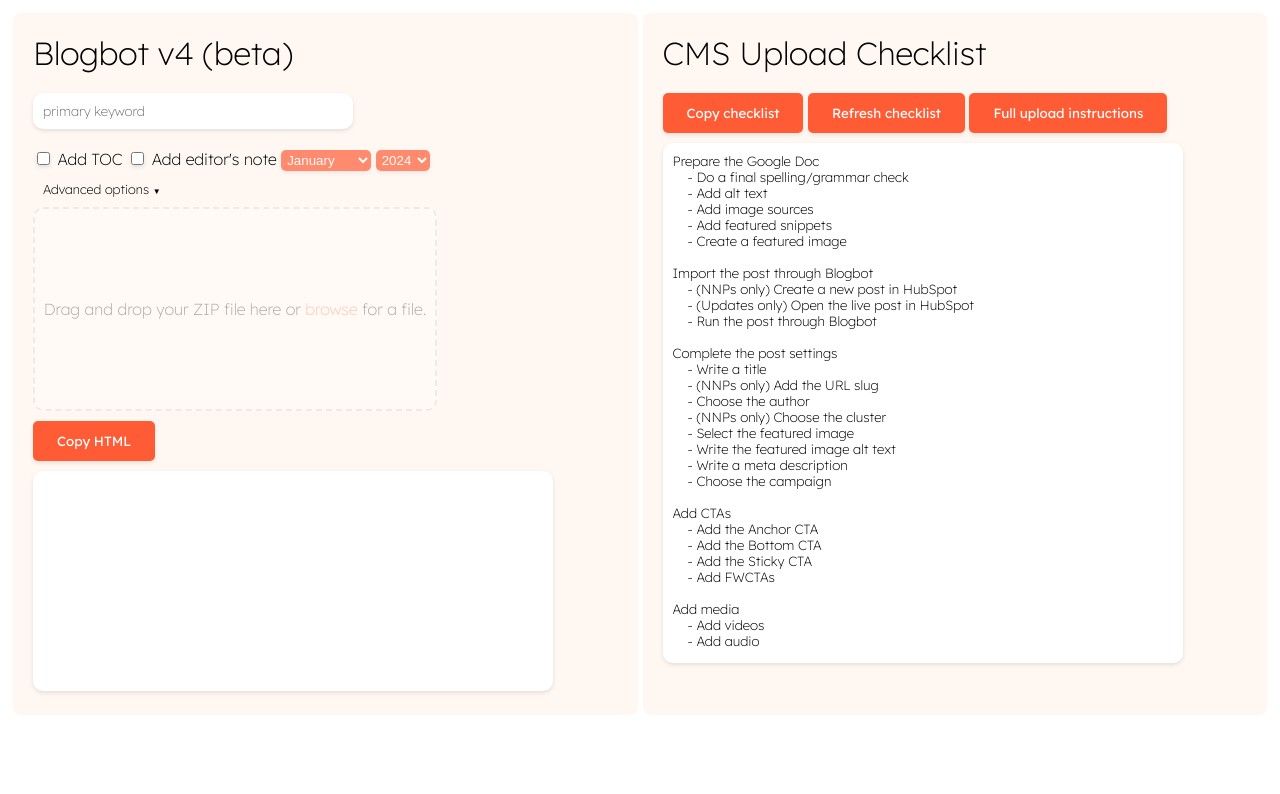
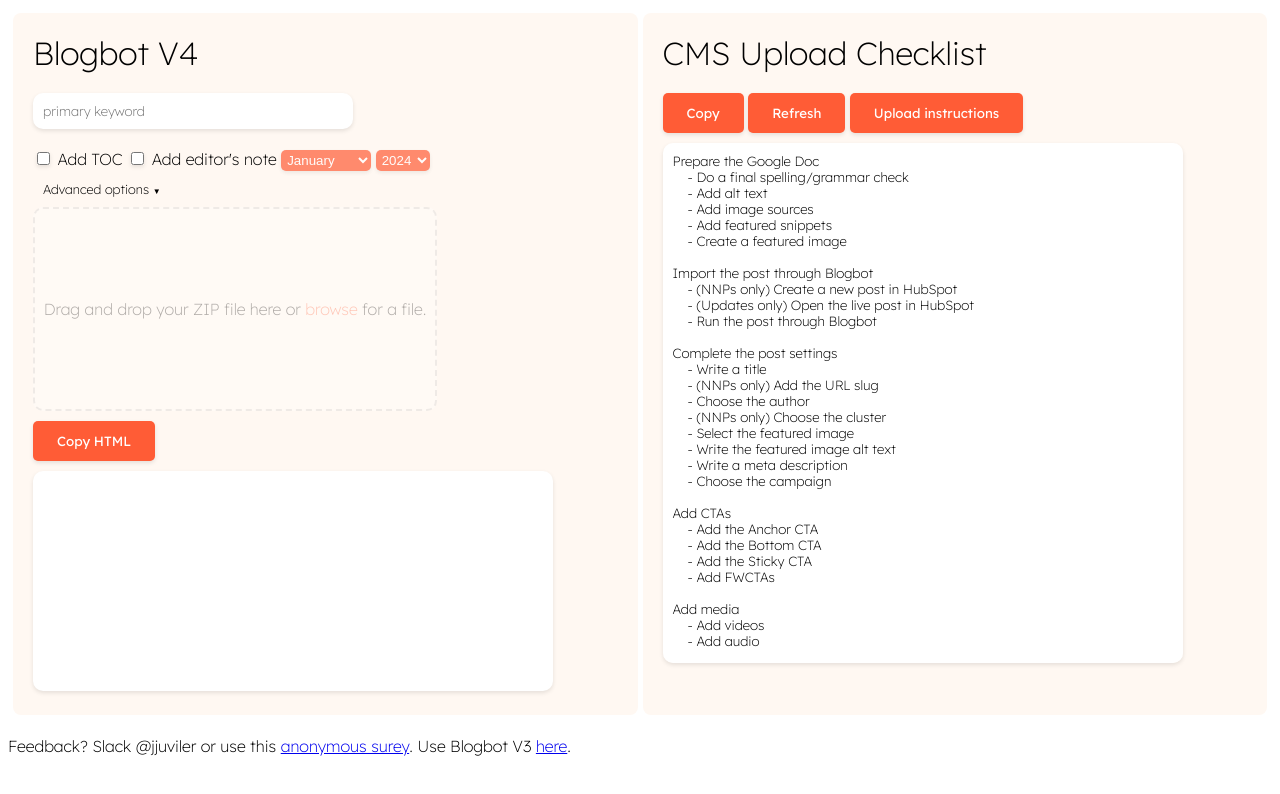
Before and after one commit to jjuviler/blogbot-beta, a plain HTML site: page index.html in a window 1280 px wide. Drawn offline with nearby package versions, Linux system fonts and the light colour scheme.

Commit message:
Update index.html

```diff
--- a/index.html
+++ b/index.html
@@ -22,11 +22,22 @@
 
     <!-- style sheets -->
     <link rel="stylesheet" href="style.css">
+
+    <!-- Google analytics tag (gtag.js) -->
+    <script async src="https://www.googletagmanager.com/gtag/js?id=G-VXTB4NQ2K3"></script>
+    <script>
+      window.dataLayer = window.dataLayer || [];
+      function gtag(){dataLayer.push(arguments);}
+      gtag('js', new Date());
+
+      gtag('config', 'G-VXTB4NQ2K3');
+    </script>
+
 </head>
 <body>
     <div class="main-content">
         <div class="container">
-            <h1>Blogbot v4 (beta)</h1>
+            <h1>Blogbot <span id="versionNumber">V4</span></h1>
             <form>
                 <div>
                     <input type="text" id="primaryKeyword" name="primaryKeyword" placeholder="primary keyword">
@@ -83,11 +94,14 @@
         </div>
         <div class="container">
             <h1>CMS Upload Checklist</h1>
-            <button id="copyChecklistButton" onclick="copyChecklist()">Copy checklist</button>
-            <button id="refreshChecklistButton" onclick="refreshChecklist()">Refresh checklist</button>
-            <button id="uploadInstructionsButton">Full upload instructions</button>
+            <button id="copyChecklistButton" onclick="copyChecklist()">Copy</button>
+            <button id="refreshChecklistButton" onclick="refreshChecklist()">Refresh</button>
+            <button id="uploadInstructionsButton">Upload instructions</button>
             <textarea id="checklist" style="width:500px; height:500px;"></textarea>
         </div>
+    </div>
+    <div id="feedbackPrompt">
+        <p>Feedback? Slack @jjuviler or use this <a href="https://forms.gle/d7oeBhL2KNVbRnJQ9" target="_blank">anonymous surey</a>. Use Blogbot V3 <a href="https://jjuviler.github.io/blogbot/">here</a>.</p>
     </div>
     <div id="issueBox">
         <div id="closeButton">X</div>
```
